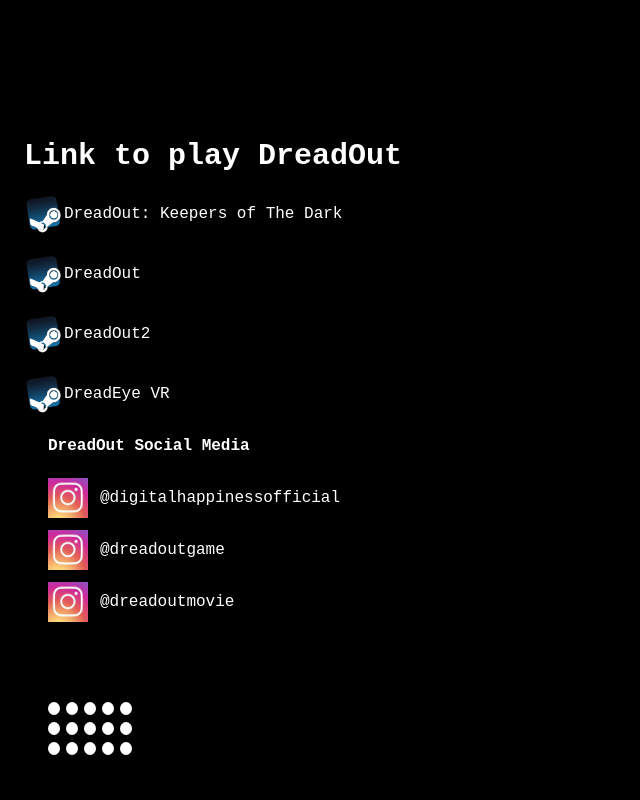
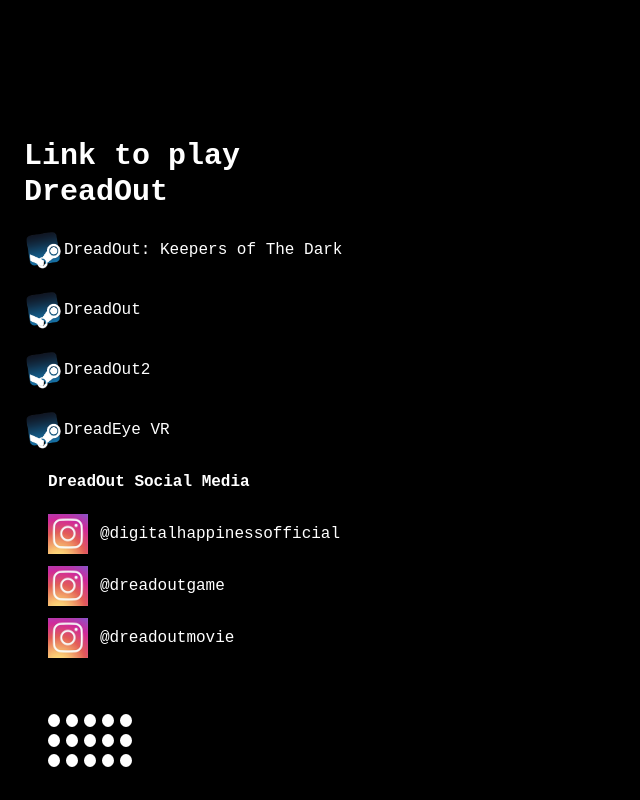
Before and after one commit to deluxefarrel/whyshesobeavtifvl, a Next.js app: page / in a window 1280 px wide. Shown: the part 1760-2560 px from the top of the page, without its empty margins (0-640 px from the left). Built offline with nearby package versions, Linux system fonts and the light colour scheme.

Commit message:
first commit

```diff
--- a/components/profile/Profile.js
+++ b/components/profile/Profile.js
@@ -30,7 +30,7 @@
         <img className="mt-14" src="/CN_Bullet.svg" />
         <div id="link-game-social-media" className="w-96 mt-40">
           <h2 className="text-white text-3xl font-bold font-sec mt-20">
-            Link to play DreadOut
+            Link to play <span className="block">DreadOut</span>
           </h2>
         </div>
         <p className="mt-5 flex items-center">
@@ -114,7 +114,7 @@
               @dreadoutmovie
             </a>
           </div>
-          <img cl className="mt-20" src="/CN_Bullet.svg" />
+          <img cl className="mt-14" src="/CN_Bullet.svg" />
         </div>
       </div>
     </div>
```
